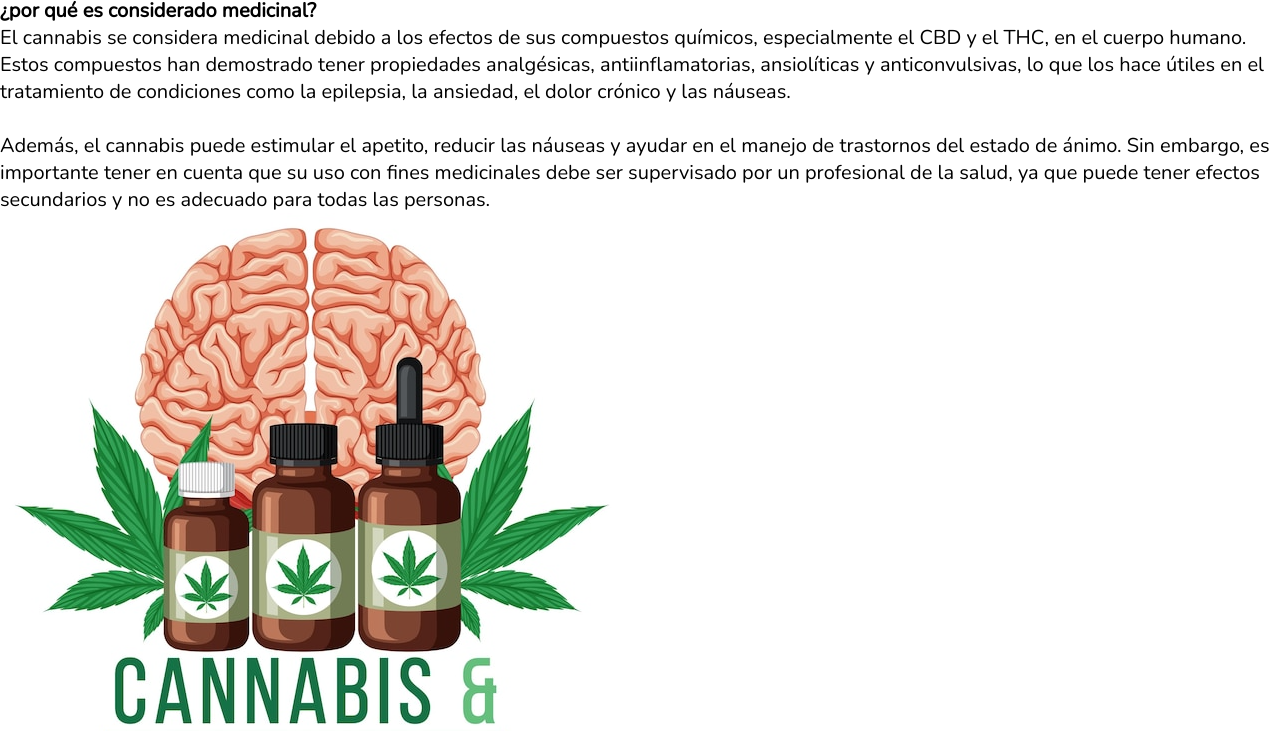
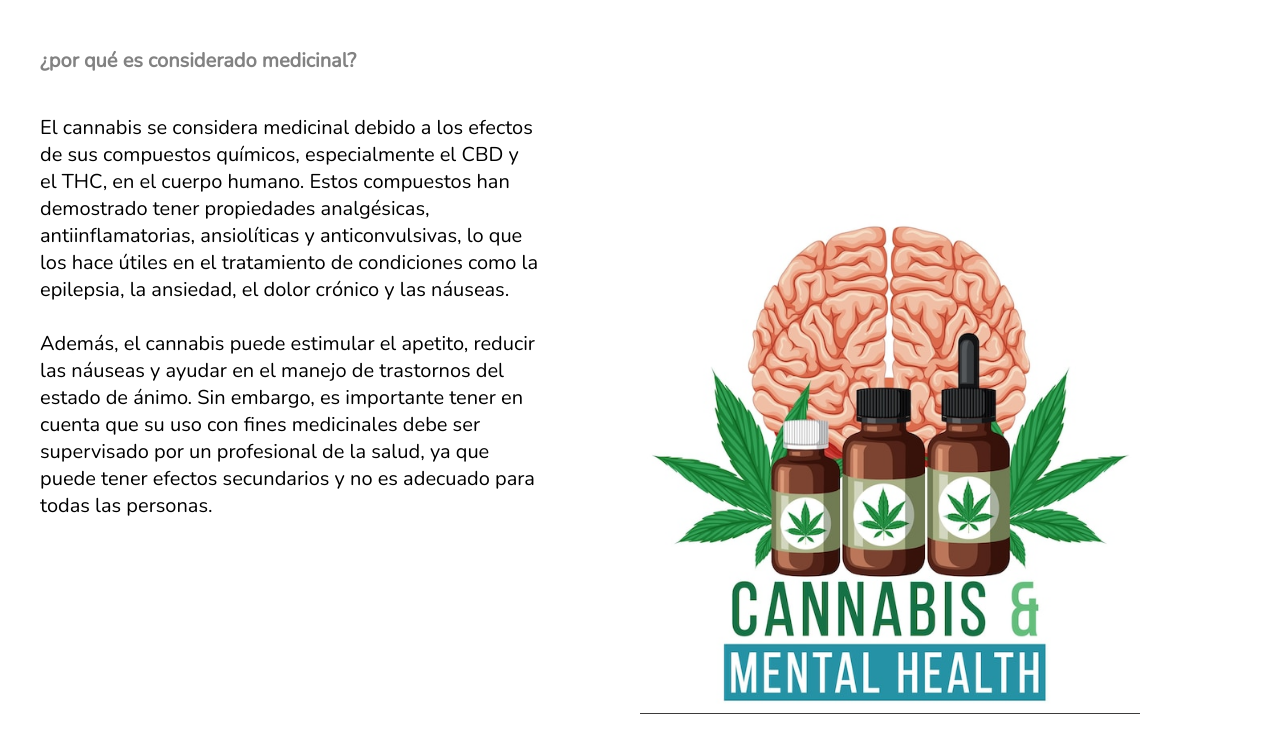
Before and after one commit to Andres-martinez1/Ganja-Grove., a plain HTML site: page asesets/index.html in a window 1280 px wide. Shown: the part 142-873 px from the top of the page. Drawn offline with nearby package versions, Linux system fonts and the light colour scheme.

Commit message:
Se le dan estilos tanto a el titulo como a el contenido y a la imagen, que se puede observar en el primer script

```diff
--- a/styles/style.css
+++ b/styles/style.css
@@ -57,3 +57,32 @@ body{
     color: whitesmoke;
 
 }
+
+img{
+    width: 200px;
+    height: 200px;
+    margin: -100px 10px 10px 40px;
+}
+
+.titulos h2{
+    color:#3A895A;
+    margin: 40px;
+    font-size: 70px;
+    font-family: Cambria, Cochin, Georgia, Times, 'Times New Roman', serif;
+}
+
+.sub h3{
+    color: #828282;
+    margin: 50px 0px 0px 40px;
+}
+
+.contenido {
+    display: flex;
+    margin:40px;
+}
+
+.imagen{
+    width: 500px;
+    height: 500px;
+    margin: 100px;
+}
```
